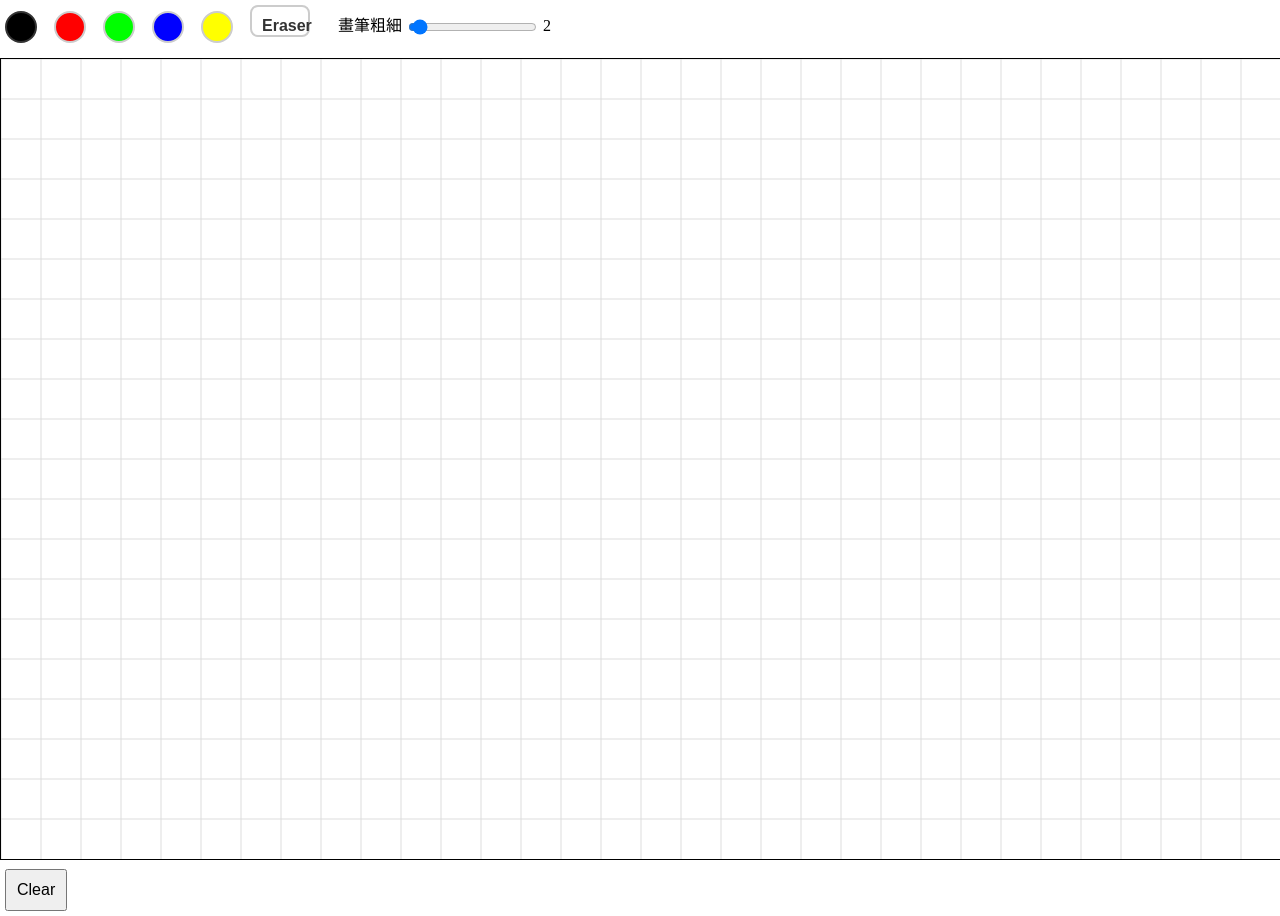
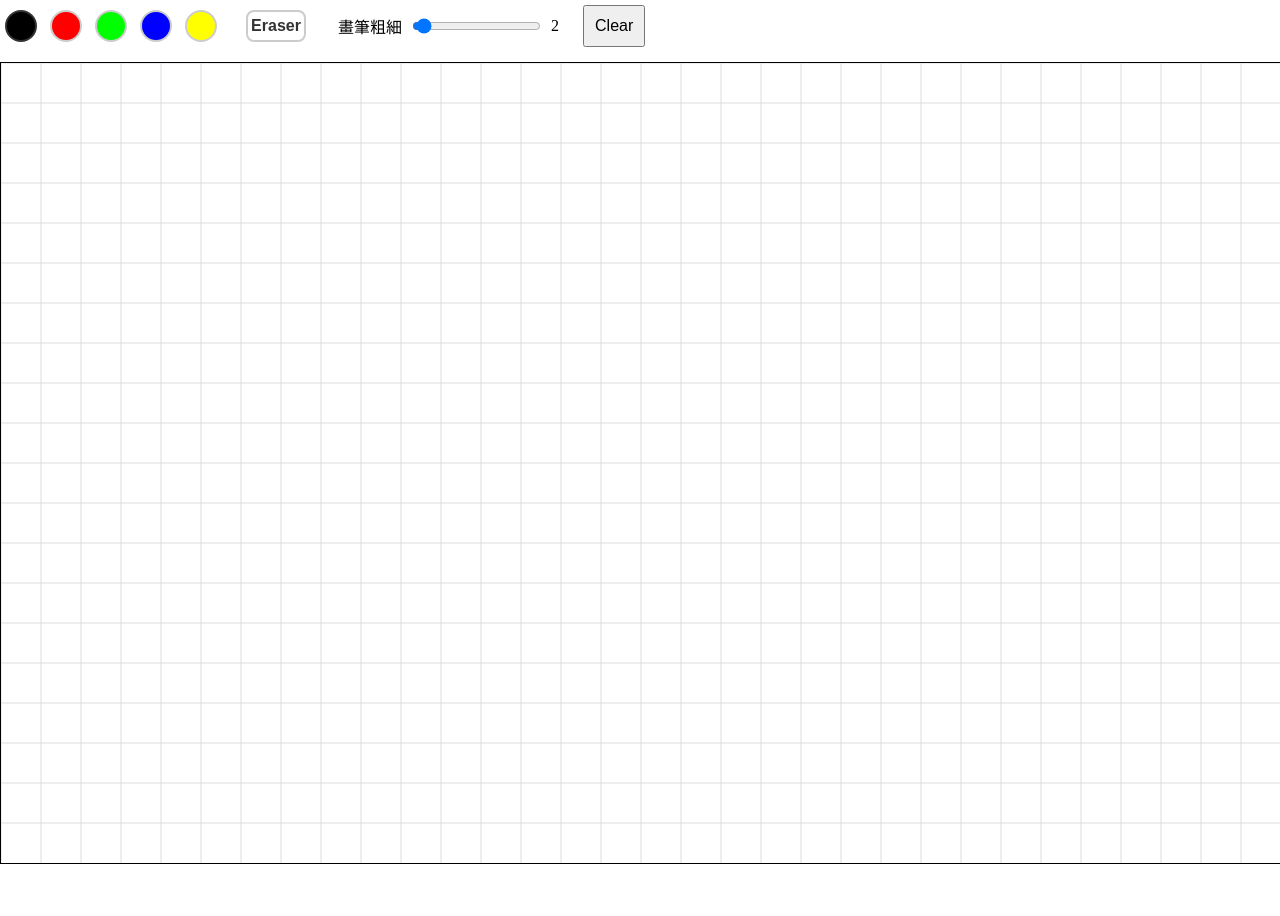
Before and after one commit to h04898989/white-board, a Flask app: page / in a window 1280 px wide. After the commit the page ends 864 px from the top, so only its background shows below. Run offline with Flask 3, Linux system fonts and the light colour scheme; some libraries are stand-ins or nearby versions.

Commit message:
set the word "Eraser" to the center of the eraser frame, align all tools in a straight line and add Clear button

```diff
--- a/static/css/style.css
+++ b/static/css/style.css
@@ -49,8 +49,26 @@ button {
     background: #fff;
     color: #333;
     font-weight: bold;
+    display: flex;
+    align-items: center;
+    justify-content: center;
 }
+
 .eraser-btn.selected {
     border: 2px solid #333;
     background: #eee;
 }
+
+.toolbar {
+    display: flex;
+    align-items: center;
+    margin-bottom: 10px;
+    gap: 8px;
+}
+
+.color-picker {
+    display: flex;
+    align-items: center;
+    margin-bottom: 0;
+    margin-right: 8px;
+}
--- a/templates/index.html
+++ b/templates/index.html
@@ -8,19 +8,21 @@
 </head>
 <body>
     <div class="container">
+        <div class="toolbar">
             <div class="color-picker">
                 <button class="color-btn" data-color="#000000" style="background:#000000"></button>
                 <button class="color-btn" data-color="#ff0000" style="background:#ff0000"></button>
                 <button class="color-btn" data-color="#00ff00" style="background:#00ff00"></button>
                 <button class="color-btn" data-color="#0000ff" style="background:#0000ff"></button>
                 <button class="color-btn" data-color="#ffff00" style="background:#ffff00"></button>
+            </div>
             <button class="eraser-btn">Eraser</button>
             <label for="brush-size" style="margin-left:16px;">畫筆粗細</label>
             <input type="range" id="brush-size" min="1" max="30" value="2" style="vertical-align:middle;">
             <span id="brush-size-value">2</span>
+            <button id="clear" style="margin-left:16px;">Clear</button>
         </div>
         <canvas id="whiteboard" width="800" height="600"></canvas>
-        <button id="clear">Clear</button>
     </div>
     <script src="https://cdn.socket.io/4.7.5/socket.io.min.js"></script>
     <script src="{{ url_for('static', filename='js/whiteboard.js') }}"></script>
```
Lines whose indentation alone changed are shown as unchanged.
